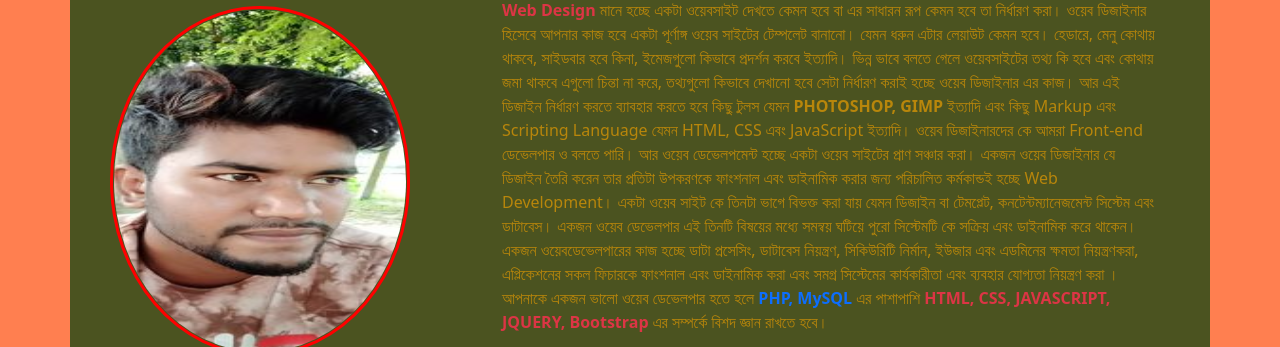
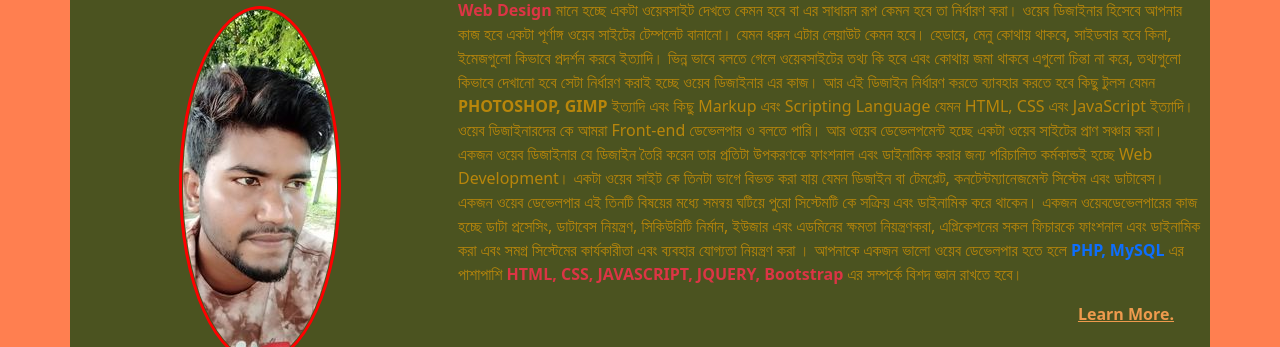
Before and after one commit to Arifulislam999/responsive-navbar, a plain HTML site: page index.html in a window 1280 px wide. Shown: the part 63-410 px from the top of the page. Drawn offline with nearby package versions, Linux system fonts and the light colour scheme.

Commit message:
Add files via upload

```diff
--- a/index.css
+++ b/index.css
@@ -1,5 +1,6 @@
 body {
     background-color: coral;
+    width: 100%;
 }
 
 .btn {
@@ -20,8 +21,6 @@ body {
 }
 
 #arif {
-    width: 300px;
-    height: 350px;
     border: 3px solid red;
     border-radius: 50%;
     padding: 1px;
--- a/index.html
+++ b/index.html
@@ -28,7 +28,7 @@
             </div>
 
             <div class="col-md-8  px-1 mb-2">
-                <p class="px-5 txt">
+                <p class="px-1 txt">
                     <strong class="text-danger"> Web Design</strong> মানে হচ্ছে একটা ওয়েবসাইট দেখতে কেমন হবে বা এর সাধারন রূপ কেমন হবে তা নির্ধারণ করা। ওয়েব ডিজাইনার হিসেবে আপনার কাজ হবে একটা পূর্ণাঙ্গ ওয়েব সাইটের টেম্পলেট বানানো। যেমন ধরুন এটার লেয়াউট
                     কেমন হবে। হেডারে, মেনু কোথায় থাকবে, সাইডবার হবে কিনা, ইমেজগুলো কিভাবে প্রদর্শন করবে ইত্যাদি। ভিন্ন ভাবে বলতে গেলে ওয়েবসাইটের তথ্য কি হবে এবং কোথায় জমা থাকবে এগুলো চিন্তা না করে, তথ্যগুলো কিভাবে দেখানো হবে সেটা নির্ধারণ করাই হচ্ছে ওয়েব
                     ডিজাইনার এর কাজ। আর এই ডিজাইন নির্ধারণ করতে ব্যাবহার করতে হবে কিছু টুলস যেমন <strong> PHOTOSHOP, GIMP</strong> ইত্যাদি এবং কিছু Markup এবং Scripting Language যেমন HTML, CSS এবং JavaScript ইত্যাদি। ওয়েব ডিজাইনারদের কে আমরা Front-end
```
